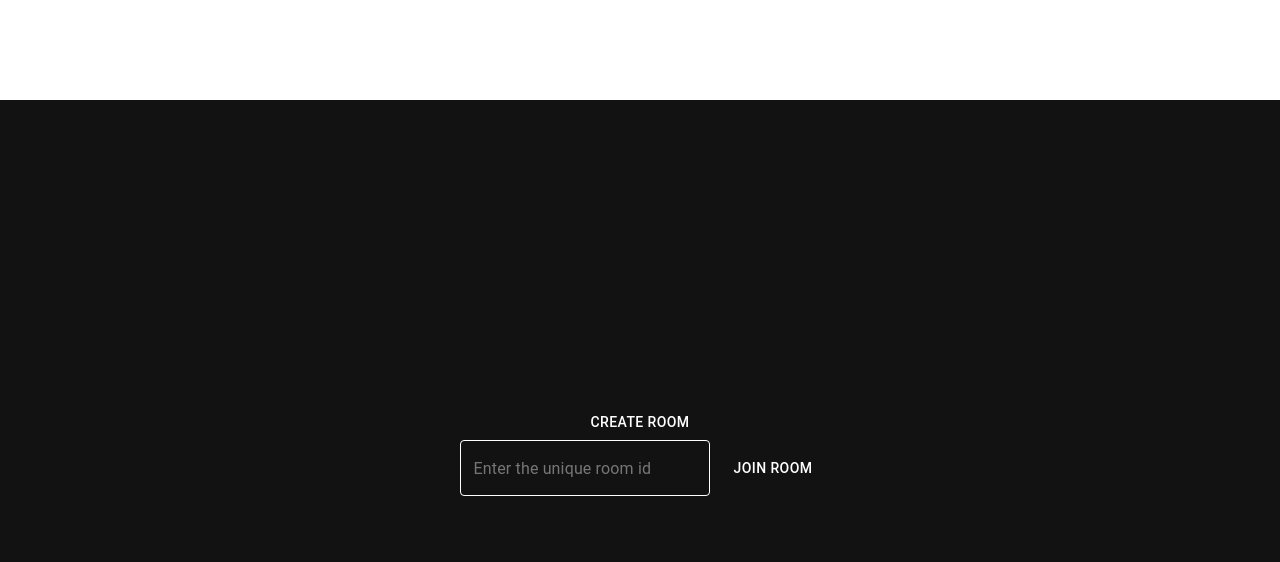
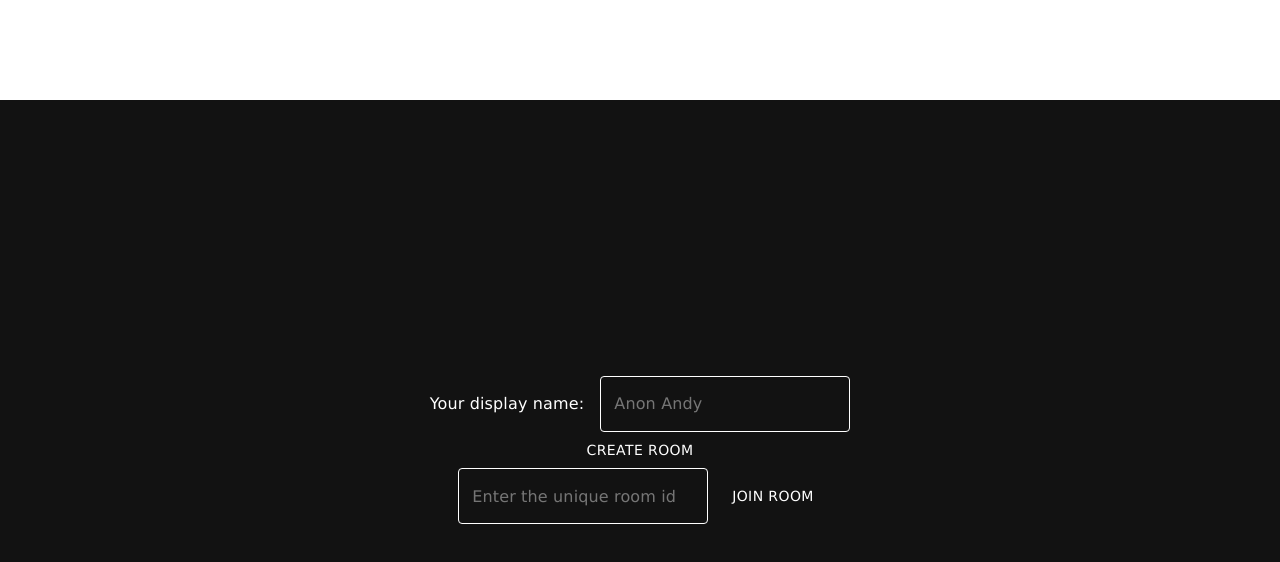
Before and after one commit to songFanAccount/gamebox, a React (Create React App) app in the folder client/: page / in a window 1280 px wide. Shown: the top 562 px of the page. Built offline with nearby package versions, Linux system fonts and the light colour scheme; no server answers.

Commit message:
GBText init

```diff
--- a/client/src/Home.jsx
+++ b/client/src/Home.jsx
@@ -1,9 +1,10 @@
 import React, { useEffect, useState } from 'react'
-import { GBButton, GBTextInput } from './components/generalComponents'
+import { GBButton, GBText, GBTextInput } from './components/generalComponents'
 import { Stack } from '@mui/material'
 
 export default function Home() {
     const socket = global.socket
+    const [userName, setUserName] = useState('')
     const [joinCode, setJoinCode] = useState('')
     function handleJoinCodeChange(value) {
         setJoinCode(value)
@@ -34,6 +35,10 @@ export default function Home() {
                 backgroundColor: '#121212',
             }}
         >
+            <Stack direction="row" columnGap={2} alignItems="center">
+                <GBText text="Your display name:"/>
+                <GBTextInput value={userName} onChange={setUserName} placeholder="Anon Andy"/>
+            </Stack>
             <GBButton
                 onClick={createAndJoinRoom}
             >
--- a/client/src/components/generalComponents.jsx
+++ b/client/src/components/generalComponents.jsx
@@ -1,5 +1,17 @@
-import { Button, Stack, TextField } from "@mui/material";
+import { Button, TextField, Typography } from "@mui/material";
 
+export function GBText({text}) {
+    return (
+        <Typography
+            sx={{
+                color: '#FFFFFF',
+                fontFamily: 'Verdana'
+            }}
+        >
+            {text}
+        </Typography>
+    )
+}
 export function GBTextInput({value, onChange, variant="outlined", width=250, placeholder}) {
     return (
         <TextField
@@ -11,6 +23,7 @@ export function GBTextInput({value, onChange, variant="outlined", width=250, pla
                 width: width,
                 "& .MuiInputBase-input": {
                     color: '#FFFFFF',
+                    fontFamily: 'Verdana'
                 },
                 '& .MuiOutlinedInput-root': {
                     '& fieldset': {
@@ -33,7 +46,8 @@ export function GBButton({onClick, children, color='#FFFFFF'}) {
             onClick={onClick}
             sx={{
                 m: 0,
-                color: color
+                color: color,
+                fontFamily: 'Verdana'
             }}
         >
             {children}
```
